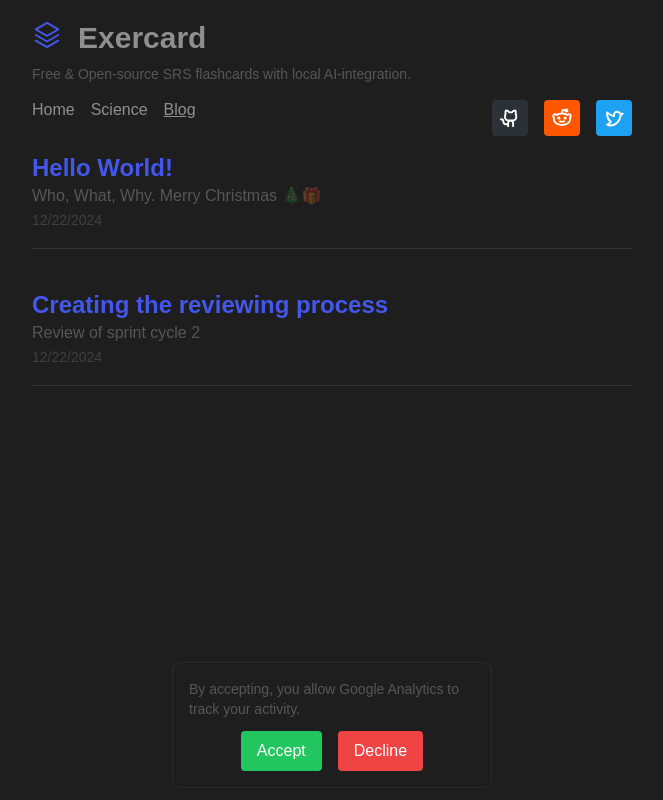
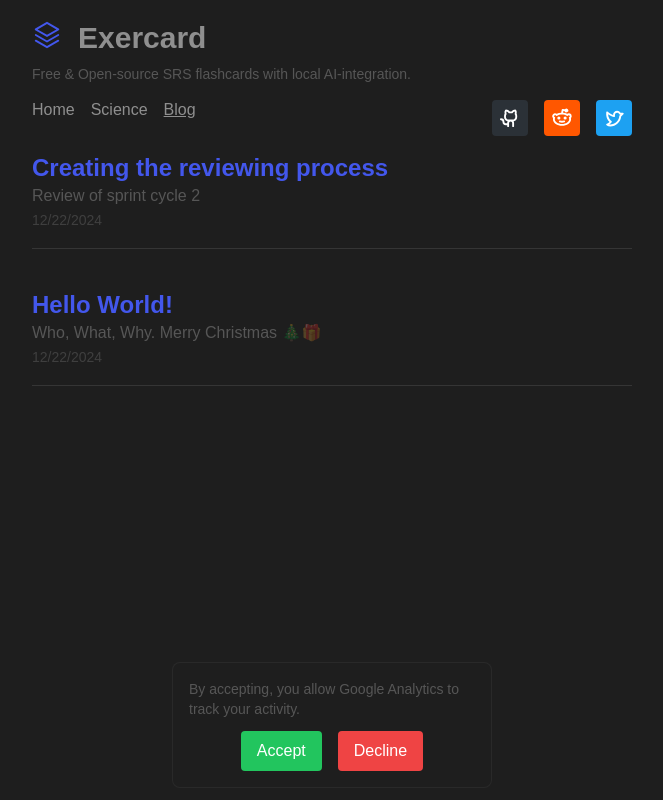
Before and after one commit to eben-vranken/exercard-web, a Next.js app: page /blog in a window 1280 px wide. Shown: the whole page, without its empty margins (308-971 px from the left). Built offline with nearby package versions, Linux system fonts and the light colour scheme; no server answers.

Commit message:
Flipped blogpost lists

```diff
--- a/app/blog/page.tsx
+++ b/app/blog/page.tsx
@@ -8,7 +8,7 @@ export default async function Blog() {
     const fileContents = readFileSync(filePath, "utf-8");
     const posts = JSON.parse(fileContents);
 
-    return <main className="w-full flex-1 overflow-y-auto">
-        <BlogPostList posts={posts} />
+    return <main className="w-full overflow-y-auto ">
+        <BlogPostList posts={posts.reverse()} />
     </main>
 };
```
